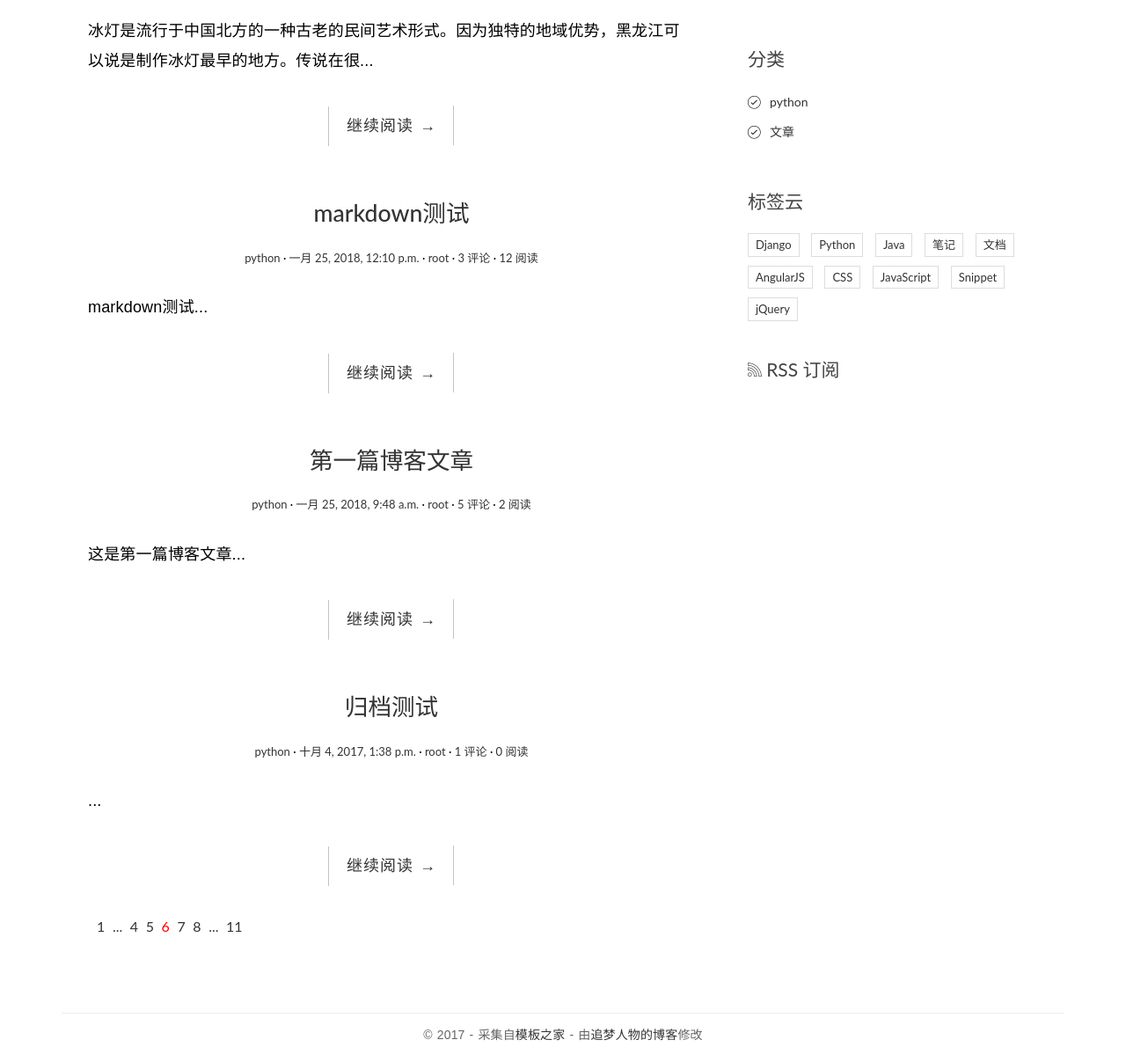
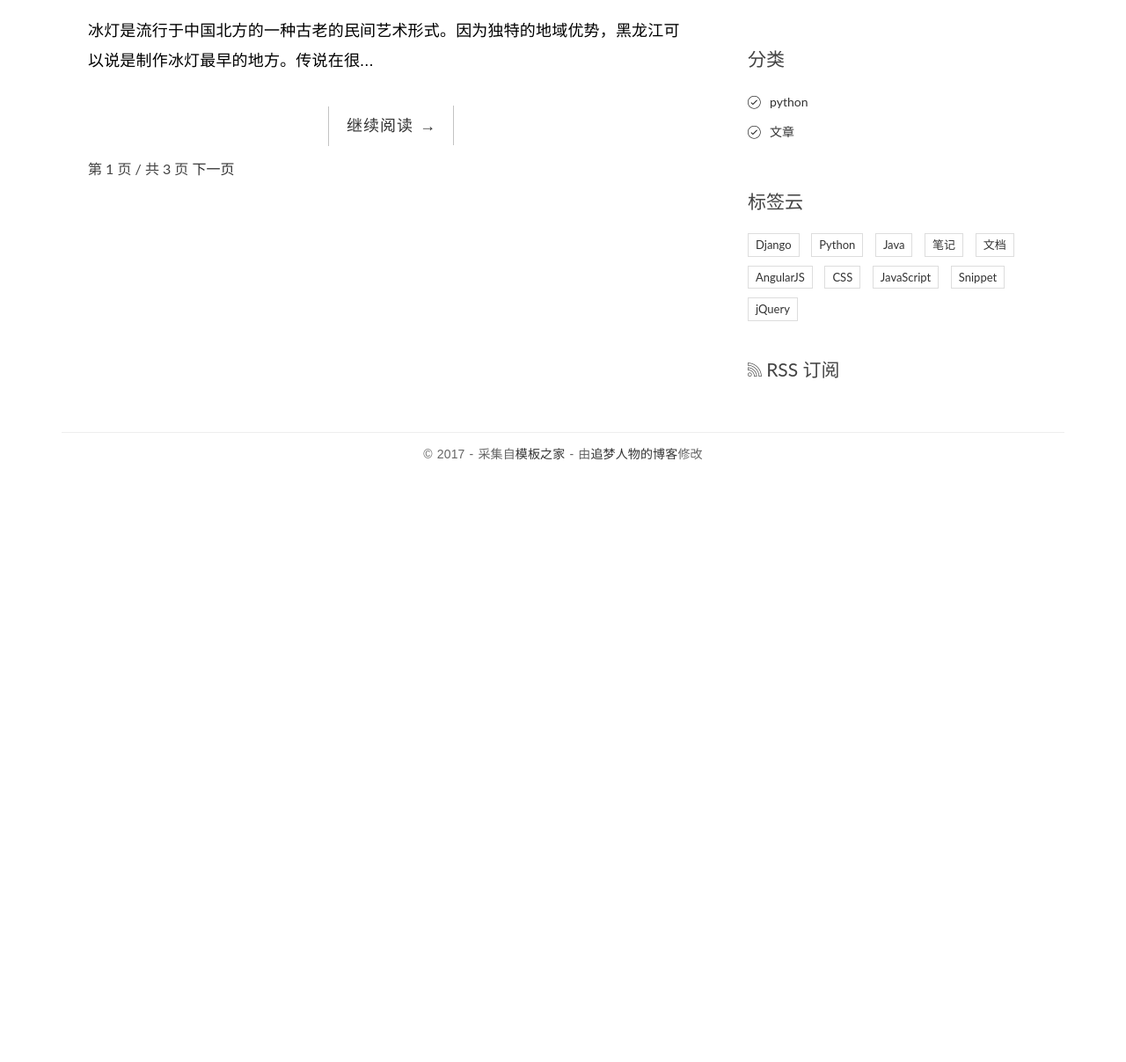
Before and after one commit to undeadfrost/django_blog, a Django app: page / in a window 1280 px wide. Shown: the part 544-1751 px from the top of the page at 88% size. After the commit the page ends 1067 px from the top, so only its background shows below. Run offline with Django 3.2, Linux system fonts and the light colour scheme; data comes from the database, SQL or seed files in the repository; both versions use the stored data as it was after the commit; some libraries are stand-ins or nearby versions.

Commit message:
博客文章实现简单分页

```diff
--- a/blog/templates/blog/index.html
+++ b/blog/templates/blog/index.html
@@ -1,8 +1,8 @@
 {% extends 'blog/base.html' %}
 
 {% block main %}
-    {% for post in post_list %}
-        <article class="post post-{{ post.pk }}">
+{% for post in post_list %}
+<article class="post post-{{ post.pk }}">
     <header class="entry-header">
         <h1 class="entry-title">
             <a href="{{ post.get_absolute_url }}">{{ post.title }}</a>
@@ -23,27 +23,33 @@
         </div>
     </div>
 </article>
-    {% empty %}
-        <div class="no-post">暂时还没有发布文章！</div>
-    {% endfor %}
-    <!-- 简单分页效果
+{% empty %}
+<div class="no-post">暂时还没有发布文章！</div>
+{% endfor %}
+<!--简单分页效果-->
+{% if is_paginated %}
 <div class="pagination-simple">
-    <a href="#">上一页</a>
-    <span class="current">第 6 页 / 共 11 页</span>
-    <a href="#">下一页</a>
+    {% if page_obj.has_previous %}
+    <a href="?page={{ page_obj.previous_page_number }}">上一页</a>
+    {% endif %}
+    <span class="current">第 {{ page_obj.number }} 页 / 共 {{ page_obj.paginator.num_pages }} 页</span>
+    {% if page_obj.has_next %}
+    <a href="?page={{ page_obj.next_page_number }}">下一页</a>
+    {% endif %}
 </div>
--->
-    <div class="pagination">
-    <ul>
-        <li><a href="">1</a></li>
-        <li><a href="">...</a></li>
-        <li><a href="">4</a></li>
-        <li><a href="">5</a></li>
-        <li class="current"><a href="">6</a></li>
-        <li><a href="">7</a></li>
-        <li><a href="">8</a></li>
-        <li><a href="">...</a></li>
-        <li><a href="">11</a></li>
-    </ul>
-</div>
+{% endif %}
+
+<!--<div class="pagination">-->
+<!--<ul>-->
+<!--<li><a href="">1</a></li>-->
+<!--<li><a href="">...</a></li>-->
+<!--<li><a href="">4</a></li>-->
+<!--<li><a href="">5</a></li>-->
+<!--<li class="current"><a href="">6</a></li>-->
+<!--<li><a href="">7</a></li>-->
+<!--<li><a href="">8</a></li>-->
+<!--<li><a href="">...</a></li>-->
+<!--<li><a href="">11</a></li>-->
+<!--</ul>-->
+<!--</div>-->
 {% endblock main %}
--- a/blog/views.py
+++ b/blog/views.py
@@ -12,6 +12,7 @@
     model = Post
     template_name = 'blog/index.html'
     context_object_name = 'post_list'
+    paginate_by = 2
 
 
 class InfoView(DetailView):
```
Also changed, not shown: db.sqlite3.
